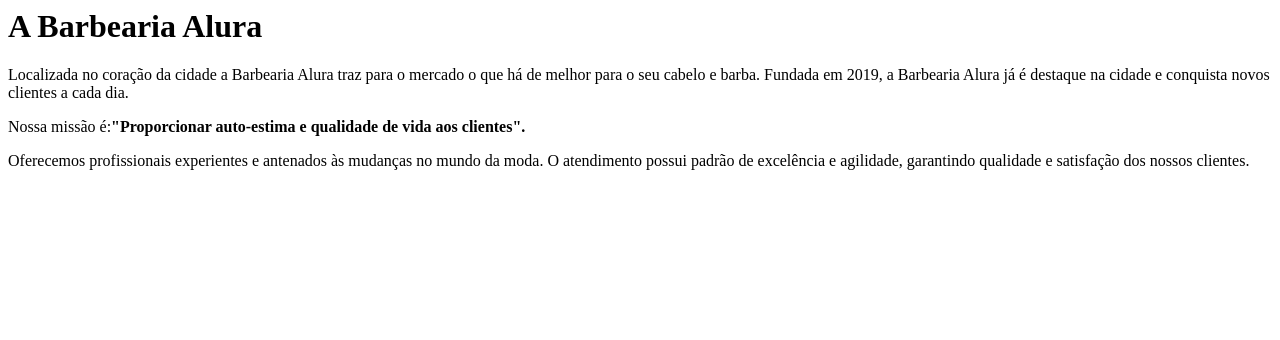
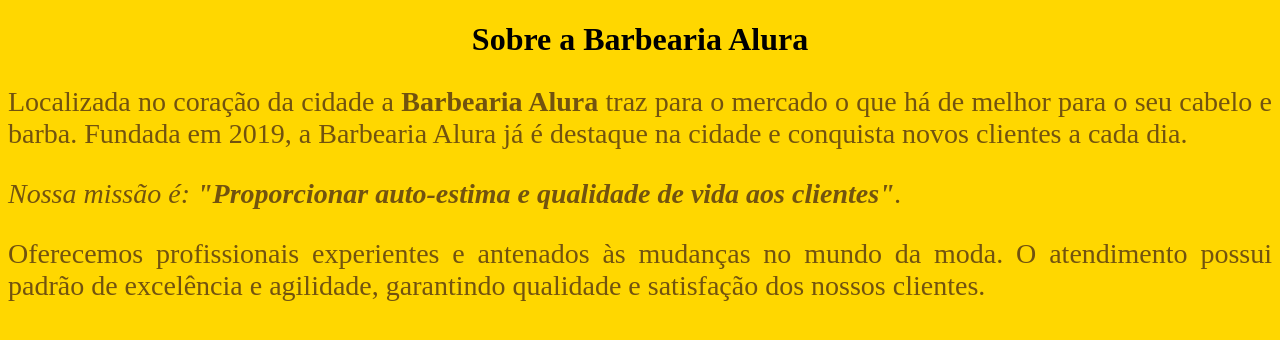
Before and after one commit to valentino-engracado/Pagina-1, a plain HTML site: page index.html in a window 1280 px wide. Drawn offline with Linux system fonts and the light colour scheme.

Commit message:
Add files via upload

```diff
--- a/index.html
+++ b/index.html
@@ -1,18 +1,18 @@
-<DOCTYPE html>
-    <html>
-        <head>
-            <meta charset="utf-8">
-            <title>Pensamento Computacional</title>
+<!DOCTYPE html>
+<html lang="pt-br">
+	<head>
+		<meta charset="UTF-8">
+		<title>Barbearia Alura</title>
+		<link rel="stylesheet" href="style.css">
+	</head>
 
-        </head>
-        <body>
+	<body>
+		<h1>Sobre a Barbearia Alura</h1>
 
-         <h1> A Barbearia Alura </h1>
+		<p>Localizada no coração da cidade a <strong>Barbearia Alura</strong> traz para o mercado o que há de melhor para o seu cabelo e barba. Fundada em 2019, a Barbearia Alura já é destaque na cidade e conquista novos clientes a cada dia.</p>
 
-         <p>Localizada no coração da cidade a Barbearia Alura traz para o mercado o que há de melhor para o seu cabelo e barba. Fundada em 2019, a Barbearia Alura já é destaque na cidade e conquista novos clientes a cada dia.</p>
+		<p><em>Nossa missão é: <strong>"Proporcionar auto-estima e qualidade de vida aos clientes"</strong>.</em></p>
 
-         <p>Nossa missão é:<strong>"Proporcionar auto-estima e qualidade de vida aos clientes".</strong></p>
-
-         <P>Oferecemos profissionais experientes e antenados às mudanças no mundo da moda. O atendimento possui padrão de excelência e agilidade, garantindo qualidade e satisfação dos nossos clientes.</P>
-        </body>
-    </html>
+		<p>Oferecemos profissionais experientes e antenados às mudanças no mundo da moda. O atendimento possui padrão de excelência e agilidade, garantindo qualidade e satisfação dos nossos clientes.</p>
+	</body>
+</html>
--- /dev/null
+++ b/style.css
@@ -0,0 +1,13 @@
+body{
+    background-color:gold;
+}
+
+h1{
+    text-align: center;
+}
+
+p{
+    font-size: 28px;
+    text-align: justify;
+    color:rgb(114, 83, 15);
+}
```
